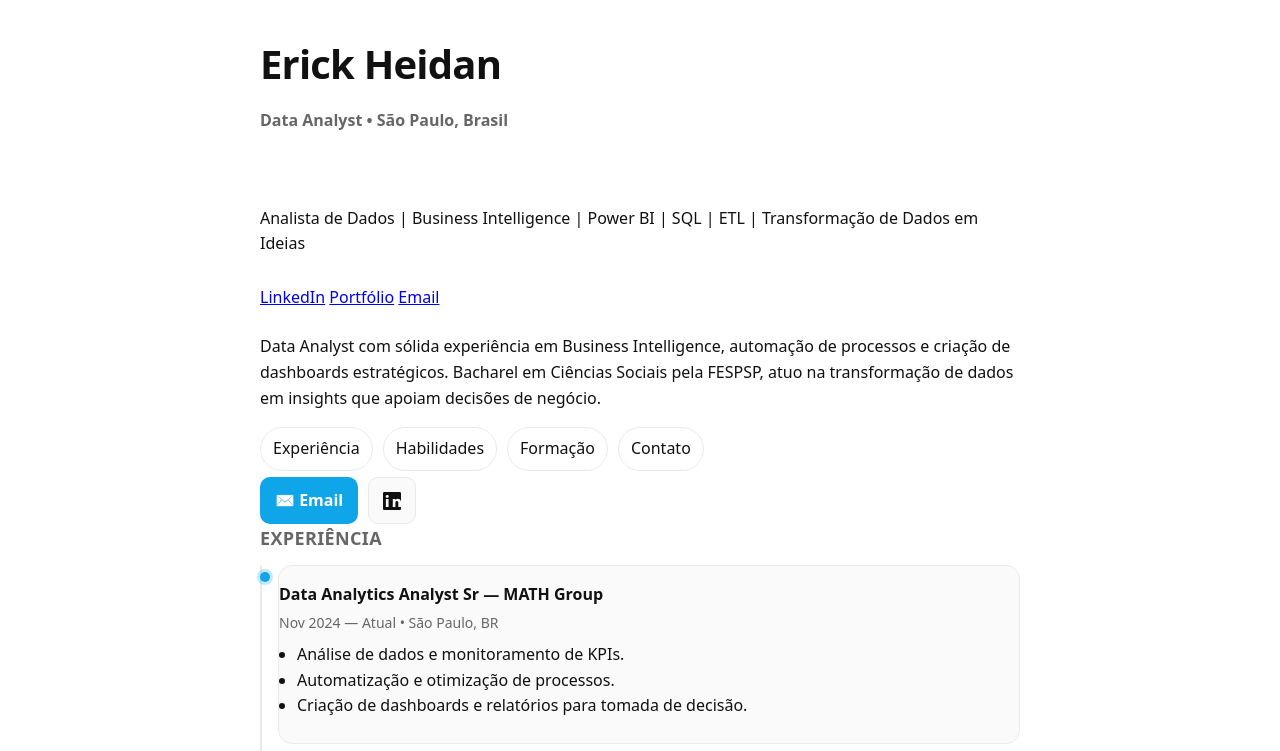
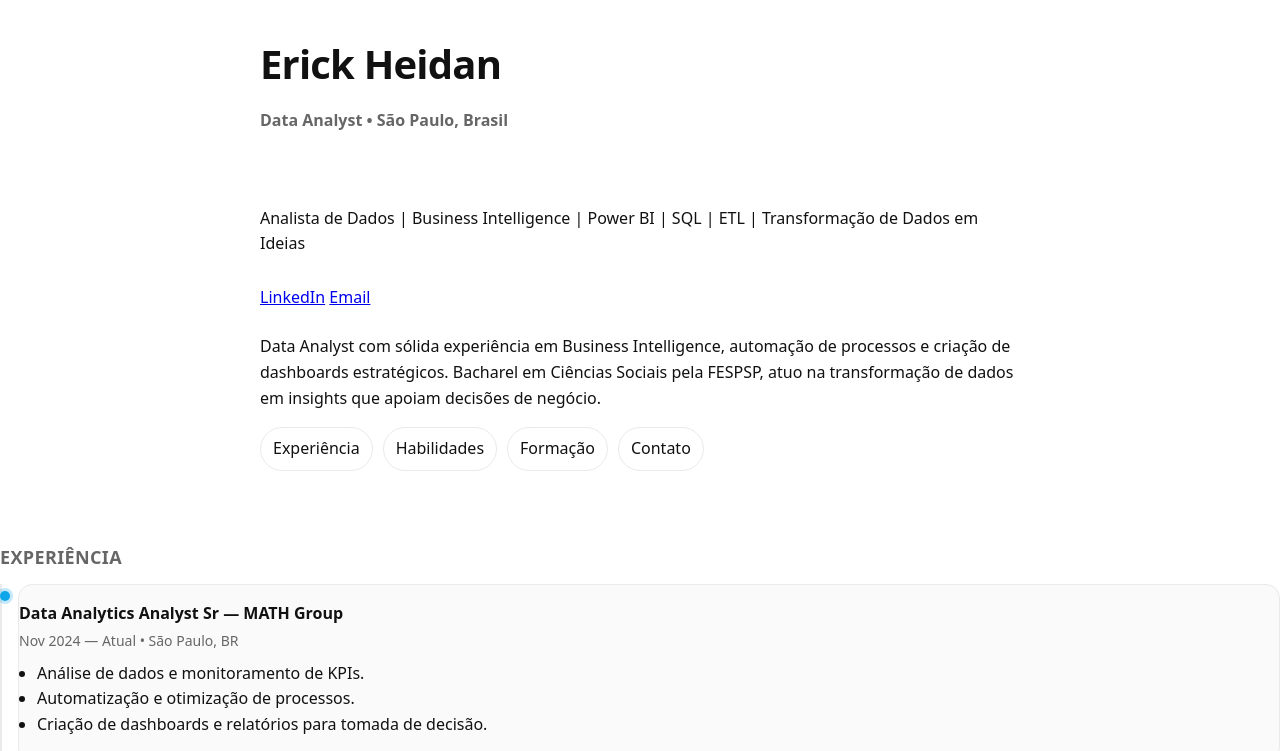
Before and after one commit to erickheidan/erickheidan.github.io, a plain HTML site: page index.html in a window 1280 px wide. Shown: the top 751 px of the page. Drawn offline with Linux system fonts and the light colour scheme.

Commit message:
Update index.html

```diff
--- a/index.html
+++ b/index.html
@@ -138,7 +138,6 @@
       <p>Analista de Dados | Business Intelligence | Power BI | SQL | ETL | Transformação de Dados em Ideias</p>
       <div class="contact">
         <a href="https://www.linkedin.com/in/erickheidan/" target="_blank">LinkedIn</a>
-        <a href="https://erickheidan.github.io/" target="_blank">Portfólio</a>
         <a href="mailto:erick@email.com">Email</a>
       </div>
     </header>
@@ -150,21 +149,6 @@
         <a href="#formacao">Formação</a>
         <a href="#contato">Contato</a>
       </nav>
-
-      <div class="actions">
-    <a class="btn primary" href="mailto:erickheidan@gmail.com" aria-label="Enviar email">✉️ Email</a>
-    <a class="btn" href="https://www.linkedin.com/in/erickheidan" target="_blank" rel="noopener" aria-label="LinkedIn">
-      <svg xmlns="http://www.w3.org/2000/svg" width="18" height="18" fill="currentColor" viewBox="0 0 16 16">
-        <path d="M0 1.146C0 .513.526 0 1.175 0h13.65C15.474 0 16 .513 16
-                 1.146v13.708c0 .633-.526 1.146-1.175
-                 1.146H1.175C.526 16 0 15.487 0
-                 14.854V1.146zm4.943 12.248V6.169H2.542v7.225h2.401zm-1.2-8.212c.837
-                 0 1.358-.554 1.358-1.248-.015-.709-.52-1.248-1.341-1.248-.822
-                 0-1.359.54-1.359 1.248 0 .694.521 1.248
-                 1.326 1.248h.016zm4.908 8.212h2.4V9.359c0-.216.016-.432.08-.586.176-.431.577-.878
-                 1.25-.878.882 0 1.235.662 1.235 1.634v3.865h2.401V9.25c0-2.22-1.184-3.251-2.763-3.251-1.273
-                 0-1.845.7-2.165 1.193h.016v-1.025h-2.4c.03.662 0 7.225 0
-                 7.225z"/>
       </svg>
     </a>
   </div>
```
